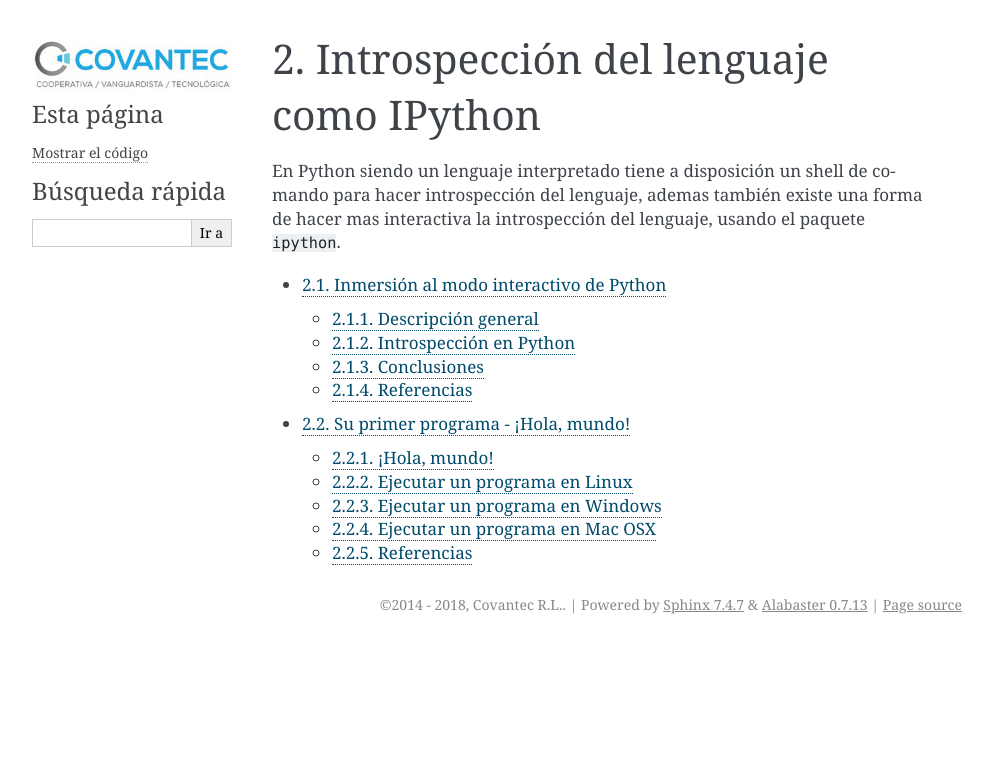
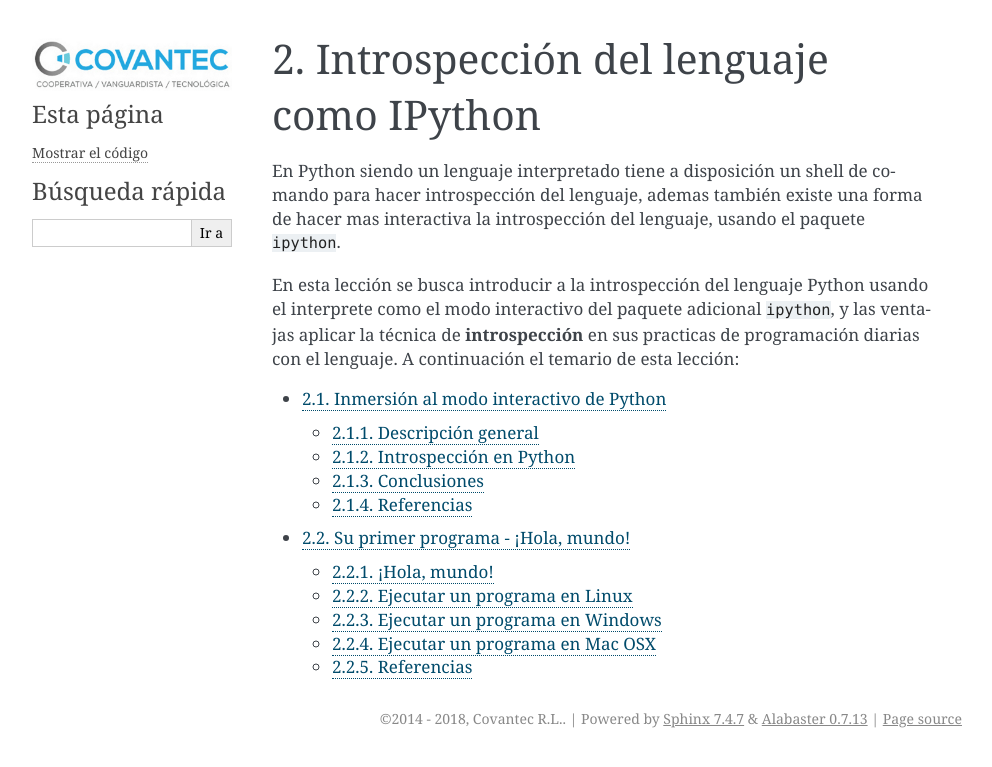
Before and after one commit to macagua/entrenamiento.python_basico, a Sphinx documentation site: the page built from source/leccion2/index.rst, in a window 1280 px wide. Shown: the top 767 px of the page, without its empty margins (148-1140 px from the left). Built offline with Sphinx 7.4.7, drawn with Linux system fonts in a browser that asks for light colours.

Commit message:
Actualizada la lección 2

```diff
--- a/source/leccion2/index.rst
+++ b/source/leccion2/index.rst
@@ -11,6 +11,11 @@ de comando para hacer introspección del lenguaje, ademas también existe
 una forma de hacer mas interactiva la introspección del lenguaje, usando
 el paquete ``ipython``.
 
+En esta lección se busca introducir a la introspección del lenguaje Python
+usando el interprete como el modo interactivo del paquete adicional ``ipython``,
+y las ventajas aplicar la técnica de **introspección** en sus practicas de
+programación diarias con el lenguaje. A continuación el temario de esta lección:
+
 .. toctree::
    :maxdepth: 2
 
```
Also changed, not shown: source/leccion2/holamundo.rst (+12 -2 lines).
